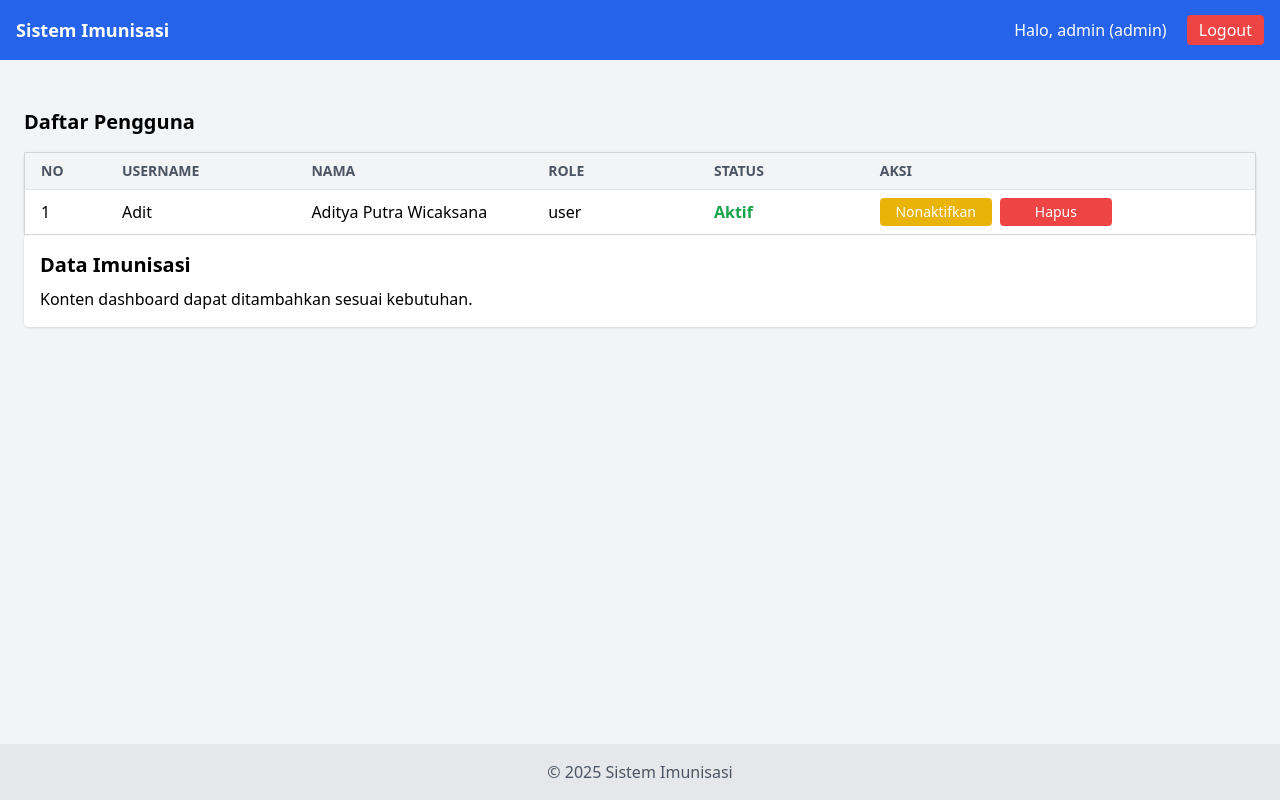
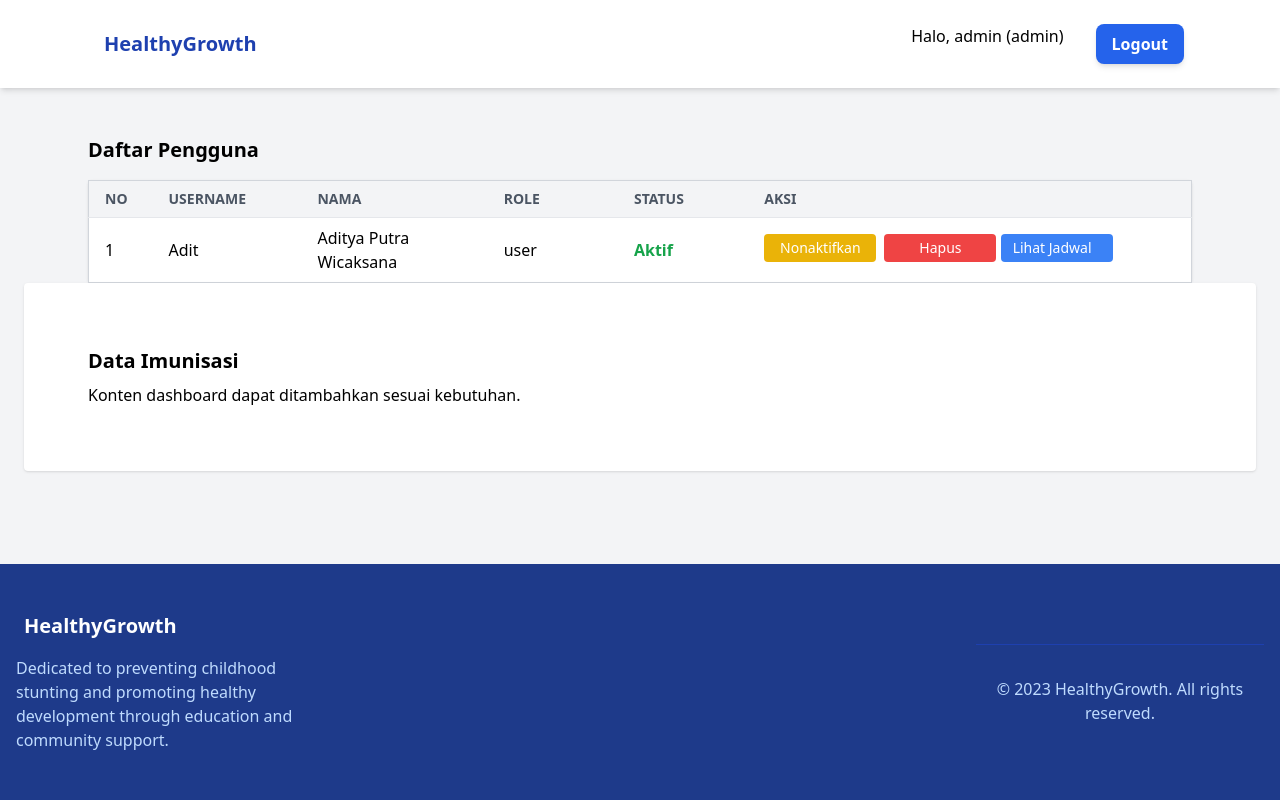
Before and after one commit to RN-1007/si_imun, a Django app: page /dashboard/ in a window 1280 px wide. Run offline with Django 5.2, Linux system fonts and the light colour scheme; a user stored in the database is signed in; data comes from the database, SQL or seed files in the repository; both versions use the stored data as it was after the commit; some libraries are stand-ins or nearby versions.

Commit message:
feat: update layout

```diff
--- /dev/null
+++ b/akun/templates/component/footer_dashboard.html
@@ -0,0 +1,20 @@
+<footer class="bg-blue-900 text-white py-12">
+        <div class="container mx-auto px-4">
+            <div class="grid grid-cols-1 md:grid-cols-4 gap-8">
+                <div>
+                    <div class="flex items-center space-x-2 mb-4">
+                        <i class="fas fa-child text-blue-300 text-2xl"></i>
+                        <span class="text-xl font-bold text-white">HealthyGrowth</span>
+                    </div>
+                    <p class="text-blue-200">
+                        Dedicated to preventing childhood stunting and promoting healthy development through education and community support.
+                    </p>
+                </div>
+                <div class="blank"></div>
+                <div class="blank"></div>
+                 <div class="border-t border-blue-800 mt-8 pt-8 text-center text-blue-200">
+                <p>&copy; 2023 HealthyGrowth. All rights reserved.</p>
+                </div>
+            </div>
+        </div>
+    </footer>
--- a/akun/templates/component/navbar.html
+++ b/akun/templates/component/navbar.html
@@ -10,7 +10,6 @@
                 <a href="#prevention" class="text-blue-600 font-medium hover:text-blue-800 hover:bg-blue-100 rounded px-2 py-1 transition">Prevention</a>
                 <a href="#resources" class="text-blue-600 font-medium hover:text-blue-800 hover:bg-blue-100 rounded px-2 py-1 transition">Resources</a>
                 <a href="{% url 'login' %}" class="bg-blue-600 text-white font-semibold rounded-lg px-4 py-2 hover:bg-blue-700 transition duration-300 shadow-md">Jadwal</a>
-
             </div>
 
             <button class="md:hidden text-blue-600" id="mobile-menu-button">
--- /dev/null
+++ b/akun/templates/component/navbar_dashboard.html
@@ -0,0 +1,21 @@
+<nav class="bg-white shadow-md sticky top-0 z-50">
+        <div class="container mx-auto px-24 py-6 flex justify-between items-center">
+            <div class="flex items-center space-x-2">
+                <i class="fas fa-child text-blue-500 text-2xl"></i>
+                <span class="text-xl font-bold text-blue-800">HealthyGrowth</span>
+            </div>
+            <div class="hidden md:flex space-x-4">
+                <span class="mr-4">Halo, {{ request.user.username }} ({{ request.user.role }})</span>
+                <a href="{% url 'logout' %}" class="bg-blue-600 text-white font-semibold rounded-lg px-4 py-2 hover:bg-blue-700 transition duration-300 shadow-md">Logout</a>
+            </div>
+
+            <button class="md:hidden text-blue-600" id="mobile-menu-button">
+                <i class="fas fa-bars text-2xl"></i>
+            </button>
+        </div>
+        <!-- Mobile menu -->
+        <div class="md:hidden hidden bg-white w-full px-6 py-2" id="mobile-menu">
+            <span class="mr-4">Halo, {{ request.user.username }} ({{ request.user.role }})</span>
+            <a href="{% url 'logout' %}" class="block py-2 text-blue-600 hover:text-blue-800">Logout</a>
+        </div>
+    </nav>
--- a/akun/templates/fragment/admin_dashboard.html
+++ b/akun/templates/fragment/admin_dashboard.html
@@ -1,5 +1,5 @@
 <!-- Tabel daftar user untuk admin -->
-<div class="mt-6">
+<div class="mt-6 px-16">
     <h2 class="text-xl font-semibold mb-4">Daftar Pengguna</h2>
     <table class="table-fixed min-w-full bg-white border border-gray-300 rounded shadow">
         <thead>
@@ -53,6 +53,10 @@
                                 Hapus
                             </button>
                         </form>
+
+                        <a href="{% url 'view_user_jadwal' user.id %}" class="inline-block w-28 text-sm bg-blue-500 hover:bg-blue-600 text-white px-3 py-1 rounded font-medium mb-1">
+                             Lihat Jadwal
+                        </a>
                     {% else %}
                         <span class="text-gray-500 text-sm">Akun Anda</span>
                     {% endif %}
--- a/akun/templates/page/dashboard.html
+++ b/akun/templates/page/dashboard.html
@@ -8,33 +8,26 @@
 </head>
 <body class="bg-gray-100 min-h-screen flex flex-col">
 
-    <nav class="bg-blue-600 p-4 text-white flex justify-between items-center">
-        <div class="font-bold text-lg">Sistem Imunisasi</div>
-        <div>
-            <span class="mr-4">Halo, {{ request.user.username }} ({{ request.user.role }})</span>
-            <a href="{% url 'logout' %}" class="bg-red-500 hover:bg-red-600 px-3 py-1 rounded">Logout</a>
-        </div>
-    </nav>
+    {% include 'component/navbar_dashboard.html' %}
 
     <main class="flex-grow container mx-auto p-6">
 
         {% if request.user.role == 'admin' %}
-            {% include 'fragment/admin_dashboard.html' %}
+        {% include 'fragment/admin_dashboard.html' %}
 
 
         {% else %}
-            {% include 'fragment/user_dashboard.html' %}
+        {% include 'fragment/user_dashboard.html' %}
         {% endif %}
 
-        <div class="bg-white rounded shadow p-4">
+        <div class="bg-white rounded shadow p-16">
             <h2 class="text-xl font-semibold mb-2">Data Imunisasi</h2>
             <p>Konten dashboard dapat ditambahkan sesuai kebutuhan.</p>
         </div>
     </main>
 
-    <footer class="bg-gray-200 p-4 text-center text-gray-600">
-        &copy; 2025 Sistem Imunisasi
-    </footer>
+
+    {% include 'component/footer_dashboard.html' %}
 
 </body>
 </html>
--- a/akun/urls.py
+++ b/akun/urls.py
@@ -16,10 +16,13 @@ urlpatterns = [
     path('logout/', logout_view, name='logout'),
     path('register/', register_view, name='register'),
     path('toggle-status/<int:user_id>/', views.toggle_user_status, name='toggle_user_status'),
+    path('toggle-status/user/<int:jadwal_id>/', views.toggle_status, name='toggle_status'),
     path('jadwal/tambah/', views.tambah_jadwal, name='tambah_jadwal'),
     path('jadwal/edit/<int:jadwal_id>/', views.edit_jadwal, name='edit_jadwal'),
     path('jadwal/hapus/<int:jadwal_id>/', views.hapus_jadwal, name='hapus_jadwal'),
     path('dashboard/users/delete/<int:user_id>/', views.delete_user, name='delete_user'),
+    path('dashboard/users/jadwal/<int:user_id>/', views.view_user_jadwal, name='view_user_jadwal'),
+
 
 
 ]
--- a/akun/views.py
+++ b/akun/views.py
@@ -95,6 +95,7 @@ def toggle_user_status(request, user_id):
         user.save()
 
     return redirect('dashboard')
+
 def delete_user(request, user_id):
     if request.method == 'POST':
         if request.user.is_authenticated and request.user.is_superuser:
@@ -107,6 +108,19 @@ def delete_user(request, user_id):
         else:
             messages.error(request, 'Tidak punya izin.')
     return redirect('dashboard')
+
+def view_user_jadwal(request, user_id):
+    if request.user.role != 'admin':
+        return HttpResponseForbidden("Hanya admin yang dapat melihat jadwal pengguna lain.")
+
+    user = get_object_or_404(User, id=user_id)
+    jadwal_list = JadwalImunisasi.objects.filter(user=user).order_by('-tanggal')
+
+    context = {
+        'target_user': user,
+        'jadwal_list': jadwal_list,
+    }
+    return render(request, 'page/jadwal_user.html', context)
 
 
 
@@ -142,3 +156,8 @@ def hapus_jadwal(request, jadwal_id):
         jadwal.delete()
         return redirect('dashboard')
     return render(request, 'page/konfirmasi_hapus.html', {'jadwal': jadwal})
+def toggle_status(request, jadwal_id):
+    jadwal = get_object_or_404(JadwalImunisasi, id=jadwal_id, user=request.user)
+    jadwal.selesai = not jadwal.selesai
+    jadwal.save()
+    return redirect(request.META.get('HTTP_REFERER', 'dashboard'))
```
Also changed, not shown: akun/templates/component/footer.html (+2 -23 lines), akun/templates/fragment/user_dashboard.html (+14 -7 lines), akun/templates/page/jadwal_user.html (added, +51 -0 lines), akun/templates/page/login.html (+8 -0 lines), akun/templates/page/tambah_jadwal.html (+5 -7 lines), db.sqlite3.
